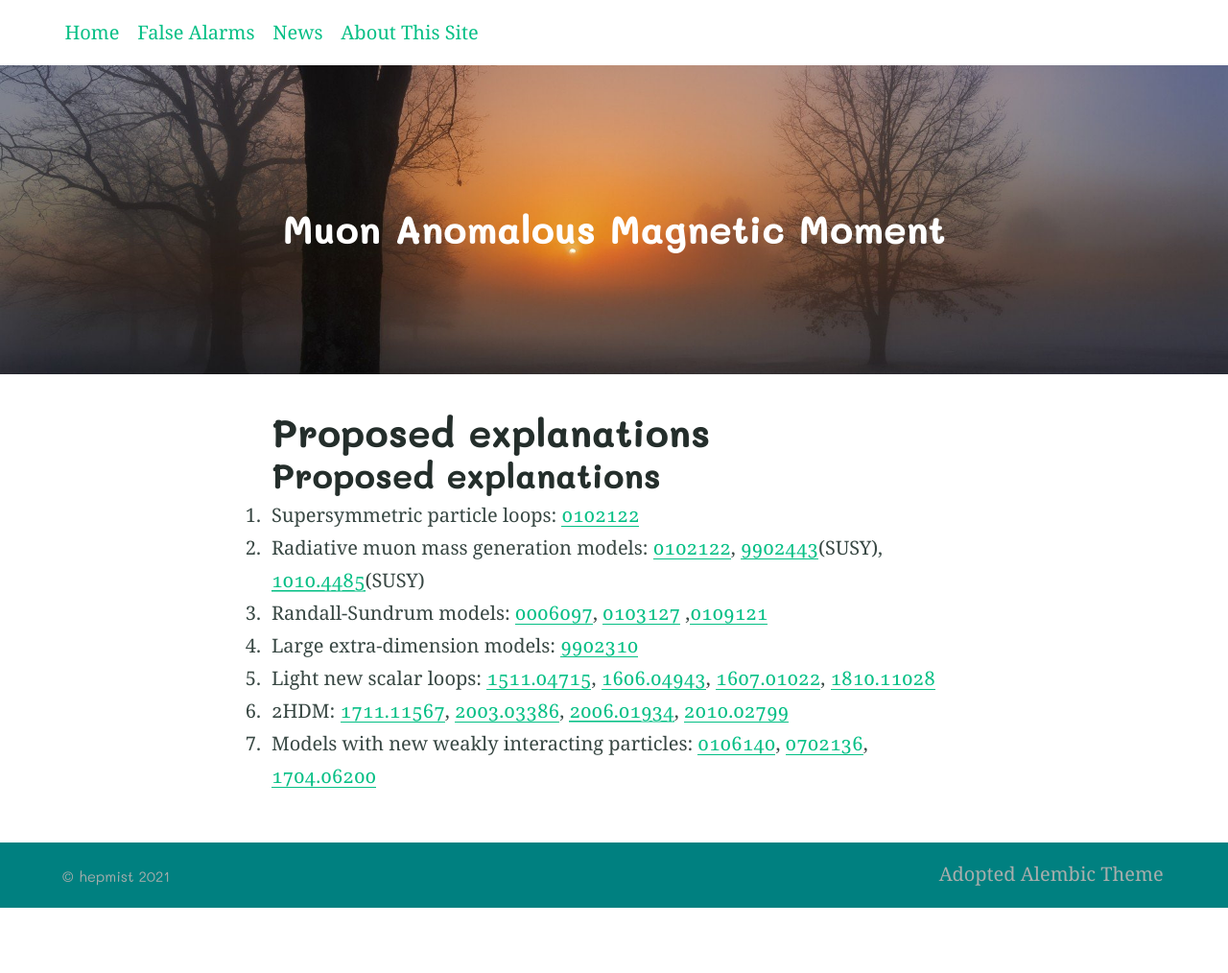
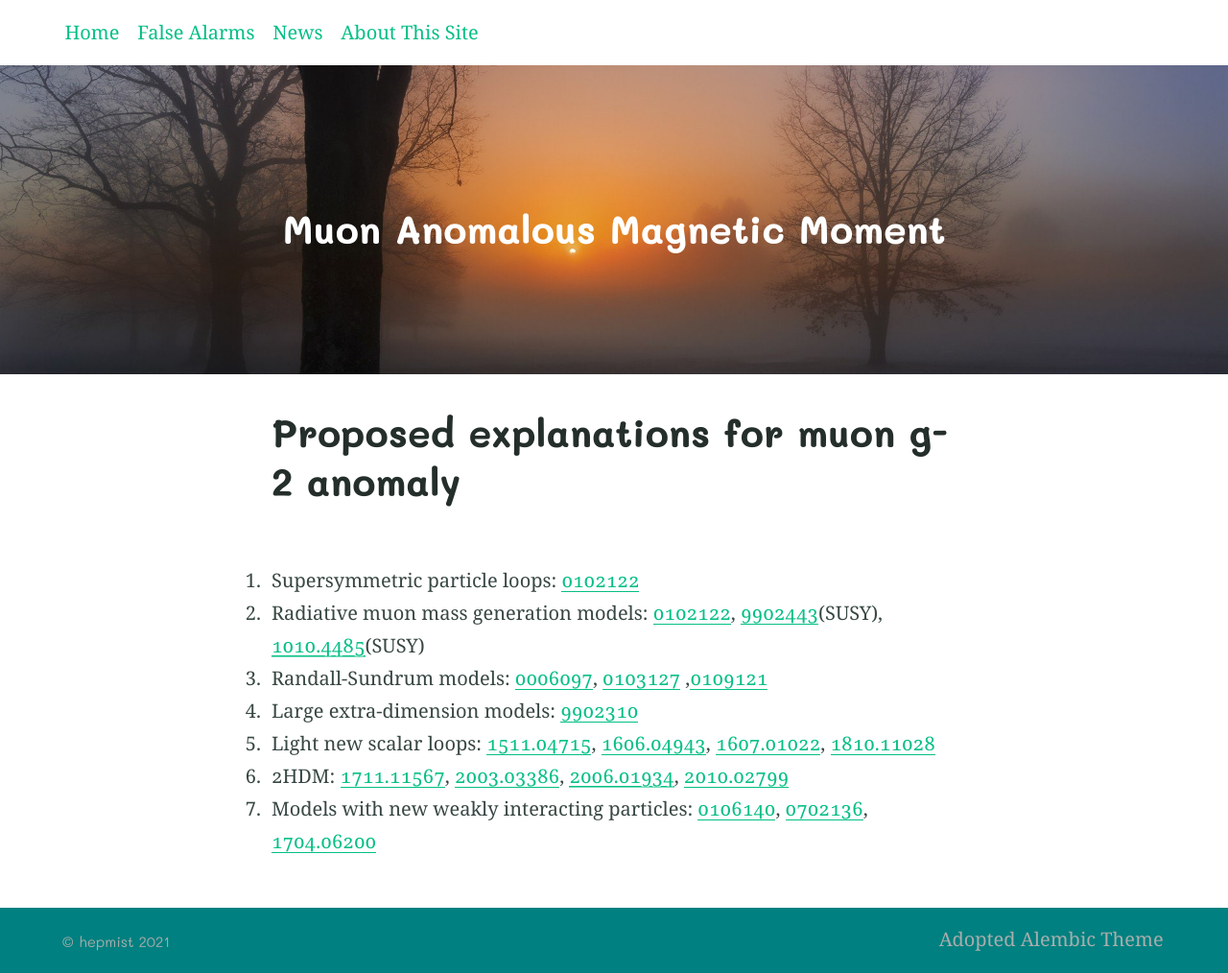
Before and after one commit to hepcomm/hepmist, a Jekyll site: the page built from solutions/muon-g-2.md, in a window 1280 px wide. Shown: the whole page at 96% size. Built offline with Jekyll 4.4.1, drawn with Linux system fonts in a browser that asks for light colours; our own code applies the rules of GitHub Pages for plain Markdown files; before the commit the page ends 946 px from its top, so only the background shows below that.

Commit message:
Update muon-g-2.md

```diff
--- a/solutions/muon-g-2.md
+++ b/solutions/muon-g-2.md
@@ -1,8 +1,9 @@
 ---
+title: Proposed explanations for muon g-2 anomaly
 feature_text: <h1 class="whitetext"> Muon Anomalous Magnetic Moment </h1>
 feature_image: https://hepcomm.github.io/hepmist/assets/mist_hope.jpeg
 ---
-## Proposed explanations
+<br>
 1. Supersymmetric particle loops: [0102122](https://arxiv.org/abs/hep-ph/0102122)
 2. Radiative muon mass generation models: [0102122](https://arxiv.org/abs/hep-ph/0102122), [9902443](https://arxiv.org/abs/hep-ph/9902443)(SUSY), [1010.4485](https://arxiv.org/abs/1010.4485)(SUSY)
 3. Randall-Sundrum models: [0006097](https://arxiv.org/abs/hep-ph/0006097), [0103127](https://arxiv.org/abs/hep-ph/0103127) ,[0109121](https://arxiv.org/abs/hep-ph/0109121)
```
